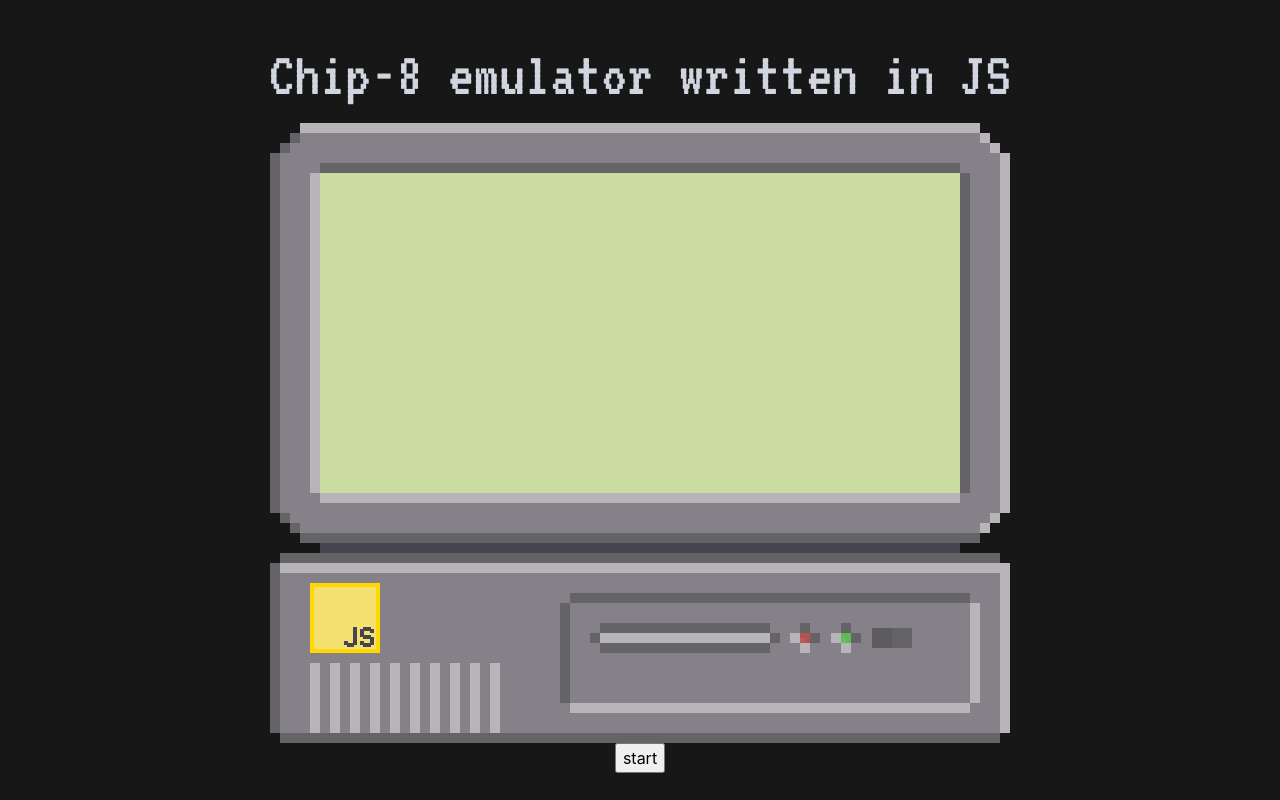
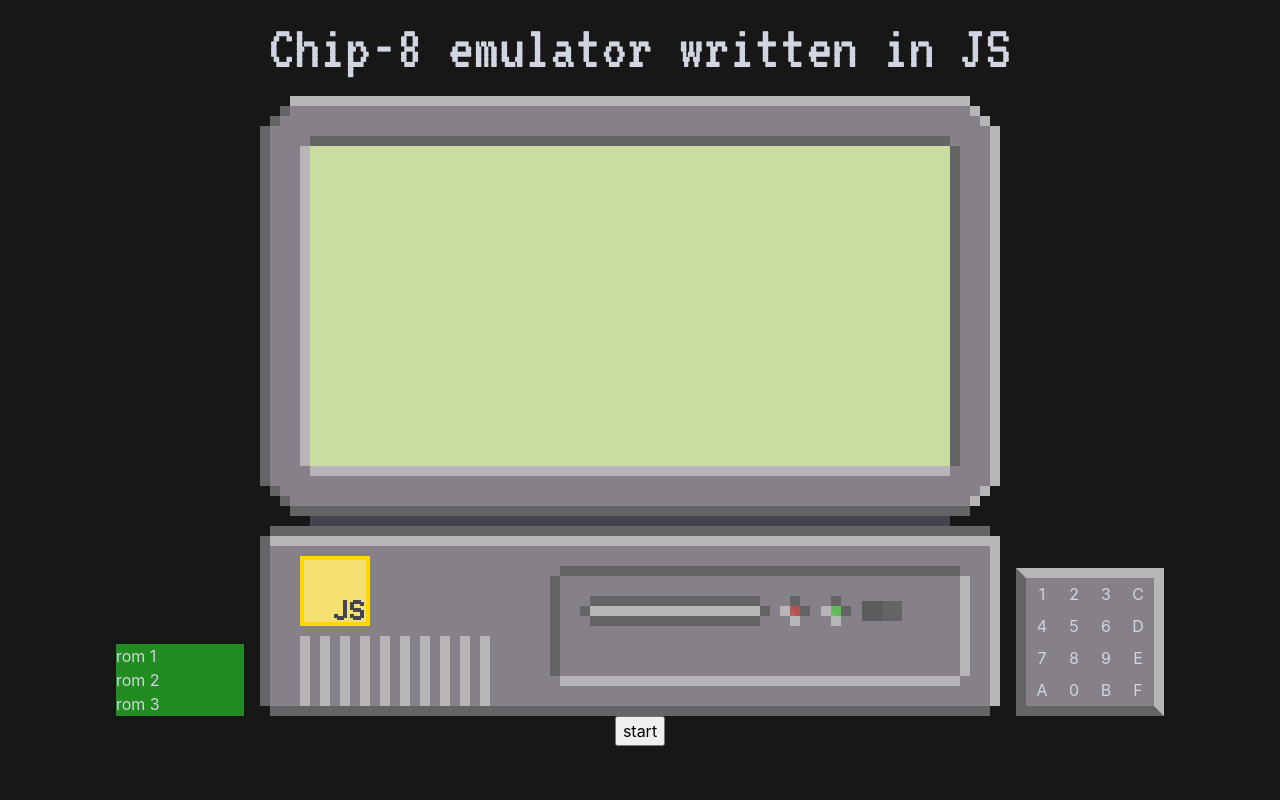
Before and after one commit to nikitapozdeev/chip-8, a plain HTML site: page index.html in a window 1280 px wide. Drawn offline with Linux system fonts and the light colour scheme.

Commit message:
add on-screen keyboard, some styling

```diff
--- a/chip8.js
+++ b/chip8.js
@@ -492,43 +492,4 @@ class Chip8 {
   }
 }
 
-const ibmLogo = '/roms/IBM Logo.ch8';
-const chip8Pic = '/roms/chip8-picture.ch8';
-const chip8Logo = '/roms/Chip8 emulator Logo [Garstyciuks].ch8';
-const testOpcode = '/roms/test_opcode.ch8';
-const hello = '/roms/BMP Viewer - Hello (C8 example) [Hap, 2005].ch8';
-const random = '/roms/Random Number Test [Matthew Mikolay, 2010].ch8';
-const division = '/roms/Division Test [Sergey Naydenov, 2010].ch8';
-const clock = '/roms/Clock Program [Bill Fisher, 1981].ch8';
-const delayTimer = '/roms/Delay Timer Test [Matthew Mikolay, 2010].ch8';
-const life = '/roms/Life [GV Samways, 1980].ch8';
-const mazeAlt = '/roms/Maze (alt) [David Winter, 199x].ch8';
-const landing = '/roms/Landing.ch8';
-const lunar = '/roms/Lunar Lander (Udo Pernisz, 1979).ch8';
-const maze = '/roms/Maze [David Winter, 199x].ch8';
-const stars = '/roms/Stars [Sergey Naydenov, 2010].ch8';
-const particle = '/roms/Particle Demo [zeroZshadow, 2008].ch8';
-const october = '/roms/octojam1title.ch8';
-const october2 = '/roms/octojam2title.ch8';
-const octopeg = '/roms/octopeg.ch8';
-const superneatboy = '/roms/superneatboy.ch8';
-const evening = '/roms/anEveningToDieFor.ch8';
-const pong = '/roms/pong.ch8';
-const audioTest = '/roms/chip8-test-rom-with-audio.ch8';
-const breakout1 = '/roms/Breakout (Brix hack) [David Winter, 1997].ch8';
-const breakout2 = '/roms/Brick (Brix hack, 1990).ch8';
-const breakout3 = '/roms/Brix [Andreas Gustafsson, 1990].ch8';
-
-const startBtn = document.getElementById('start');
-startBtn.addEventListener('click', () => {
-  const chip8 = new Chip8();
-  const response = fetch(october2)
-    .then(response => response.arrayBuffer())
-    .then(buffer => new Uint8Array(buffer))
-    .then(rom => {
-      chip8.load(rom);
-      chip8.start();
-    });
-
-    window.chip8 = chip8;
-  })
+export default Chip8;
--- a/index.html
+++ b/index.html
@@ -11,13 +11,43 @@
   <title>Chip-8</title>
 </head>
 <body>
-  <main class="content">
-    <header class="heading">Chip-8 emulator written in JS</header>
-    <section class="terminal">
-      <canvas id="chip8"></canvas>
-    </section>
-    <button id="start">start</button>
-  </main>
-  <script src="chip8.js" type='module'></script>
+  <div class="container">
+    <header class="header">Chip-8 emulator written in JS</header>
+    <main class="content">
+      <aside class="roms-container">
+        <section class="roms">
+          <div>rom 1</div>
+          <div>rom 2</div>
+          <div>rom 3</div>
+        </section>
+      </aside>
+      <section class="terminal">
+        <canvas id="chip8"></canvas>
+      </section>
+      <aside class="keyboard-container">
+        <section id="keyboard" class="keyboard">
+          <div class="keyboard__key" data-key="1">1</div>
+          <div class="keyboard__key" data-key="2">2</div>
+          <div class="keyboard__key" data-key="3">3</div>
+          <div class="keyboard__key" data-key="4">C</div>
+          <div class="keyboard__key" data-key="Q">4</div>
+          <div class="keyboard__key" data-key="W">5</div>
+          <div class="keyboard__key" data-key="E">6</div>
+          <div class="keyboard__key" data-key="R">D</div>
+          <div class="keyboard__key" data-key="A">7</div>
+          <div class="keyboard__key" data-key="S">8</div>
+          <div class="keyboard__key" data-key="D">9</div>
+          <div class="keyboard__key" data-key="F">E</div>
+          <div class="keyboard__key" data-key="Z">A</div>
+          <div class="keyboard__key" data-key="X">0</div>
+          <div class="keyboard__key" data-key="C">B</div>
+          <div class="keyboard__key" data-key="V">F</div>
+      </aside>
+    </main>
+    <footer class="footer">
+      <button id="start">start</button>
+    </footer>
+  </div>
+  <script src="index.js" type='module'></script>
 </body>
 </html>
--- /dev/null
+++ b/index.js
@@ -0,0 +1,68 @@
+import Chip8 from './chip8.js';
+import { createKeyboardEvent } from './utils.js';
+
+const ibmLogo = '/roms/IBM Logo.ch8';
+const chip8Pic = '/roms/chip8-picture.ch8';
+const chip8Logo = '/roms/Chip8 emulator Logo [Garstyciuks].ch8';
+const testOpcode = '/roms/test_opcode.ch8';
+const hello = '/roms/BMP Viewer - Hello (C8 example) [Hap, 2005].ch8';
+const random = '/roms/Random Number Test [Matthew Mikolay, 2010].ch8';
+const division = '/roms/Division Test [Sergey Naydenov, 2010].ch8';
+const clock = '/roms/Clock Program [Bill Fisher, 1981].ch8';
+const delayTimer = '/roms/Delay Timer Test [Matthew Mikolay, 2010].ch8';
+const life = '/roms/Life [GV Samways, 1980].ch8';
+const mazeAlt = '/roms/Maze (alt) [David Winter, 199x].ch8';
+const landing = '/roms/Landing.ch8';
+const lunar = '/roms/Lunar Lander (Udo Pernisz, 1979).ch8';
+const maze = '/roms/Maze [David Winter, 199x].ch8';
+const stars = '/roms/Stars [Sergey Naydenov, 2010].ch8';
+const particle = '/roms/Particle Demo [zeroZshadow, 2008].ch8';
+const october = '/roms/octojam1title.ch8';
+const october2 = '/roms/octojam2title.ch8';
+const octopeg = '/roms/octopeg.ch8';
+const superneatboy = '/roms/superneatboy.ch8';
+const evening = '/roms/anEveningToDieFor.ch8';
+const pong = '/roms/pong.ch8';
+const audioTest = '/roms/chip8-test-rom-with-audio.ch8';
+const breakout1 = '/roms/Breakout (Brix hack) [David Winter, 1997].ch8';
+const breakout2 = '/roms/Brick (Brix hack, 1990).ch8';
+const breakout3 = '/roms/Brix [Andreas Gustafsson, 1990].ch8';
+
+let chip8 = null;
+
+const startBtn = document.getElementById('start');
+startBtn.addEventListener('click', () => {
+  chip8 = new Chip8();
+  const response = fetch(breakout1)
+    .then(response => response.arrayBuffer())
+    .then(buffer => new Uint8Array(buffer))
+    .then(rom => {
+      chip8.load(rom);
+      chip8.start();
+    });
+
+    window.chip8 = chip8;
+  });
+
+// register listeners for on-screen keyboard
+function setupOnScreenKeyboard() {
+  const keyboardElement = document.getElementById('keyboard');
+  const keyboardKeyClass = 'keyboard__key';
+  const keyboardDataAttr = 'data-key';
+
+  keyboardElement.addEventListener('mousedown', (event) => {
+    if (event.target.classList.contains(keyboardKeyClass)) {
+      const key = event.target.getAttribute(keyboardDataAttr);
+      createKeyboardEvent('keydown', key.charCodeAt(0));
+    }
+  });
+
+  keyboardElement.addEventListener('mouseup', (event) => {
+    if (event.target.classList.contains(keyboardKeyClass)) {
+      const key = event.target.getAttribute(keyboardDataAttr);
+      createKeyboardEvent('keyup', key.charCodeAt(0));
+    }
+  });
+}
+
+setupOnScreenKeyboard();
--- a/style.css
+++ b/style.css
@@ -86,17 +86,34 @@ body {
   font-family: -apple-system, BlinkMacSystemFont, "Segoe UI", Roboto, Helvetica, Arial, sans-serif, "Apple Color Emoji", "Segoe UI Emoji", "Segoe UI Symbol";
 }
 
+.container {
+  display: flex;
+  flex-direction: column;
+}
+
 .content {
   display: flex;
-  flex-direction: column;
+  gap: 1rem;
+  flex-direction: row;
   align-items: center;
   justify-content: center;
   height: 100%;
 }
 
-.heading {
+.header {
   font-family: 'VT323', monospace;
   font-size: 4rem;
+  text-align: center;
+}
+
+.footer {
+  text-align: center;
+}
+
+.emulator {
+  display: flex;
+  flex-direction: row;
+  justify-content: space-around;
 }
 
 .terminal {
@@ -108,3 +125,48 @@ body {
 .terminal canvas {
   margin: 50px;
 }
+
+.keyboard-container {
+  display: flex;
+  align-self: flex-end;
+}
+
+.keyboard {
+  display: flex;
+  flex-direction: row;
+  flex-wrap: wrap;
+  align-items: center;
+  justify-content: center;
+  max-width: calc(4 * 2rem + 20px);
+
+  background: #868187;
+  border-left: 10px solid #646365;
+  border-bottom: 10px solid #646365;
+  border-top: 10px solid #b8b5b9;
+  border-right: 10px solid #b8b5b9;
+}
+
+.keyboard__key {
+  display: flex;
+  align-items: center;
+  justify-content: center;
+  padding: 1rem;
+  width: 1rem;
+  height: 1rem;
+  user-select: none;
+}
+
+.keyboard__key:hover {
+  cursor: pointer;
+  background-color: #64636580;
+}
+
+.roms-container {
+  display: flex;
+  align-self: flex-end;
+}
+
+.roms {
+  min-width: calc(4 * 2rem);
+  background: forestgreen;
+}
--- /dev/null
+++ b/utils.js
@@ -0,0 +1,7 @@
+export function createKeyboardEvent(type, keyCode) {
+  const syntheticEvent = new KeyboardEvent(
+    type,
+    { 'keyCode': keyCode }
+  );
+  window.dispatchEvent(syntheticEvent);
+}
```
